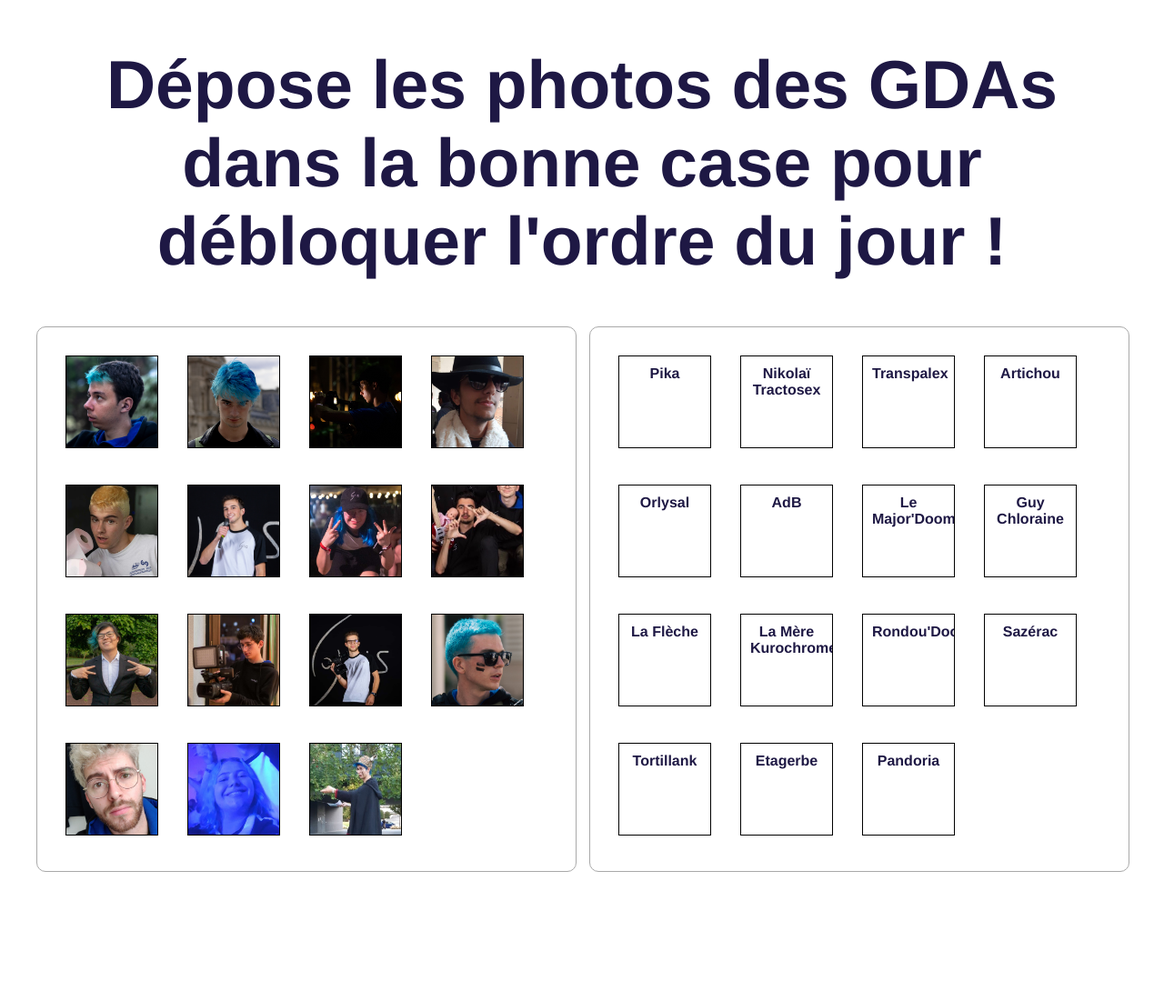
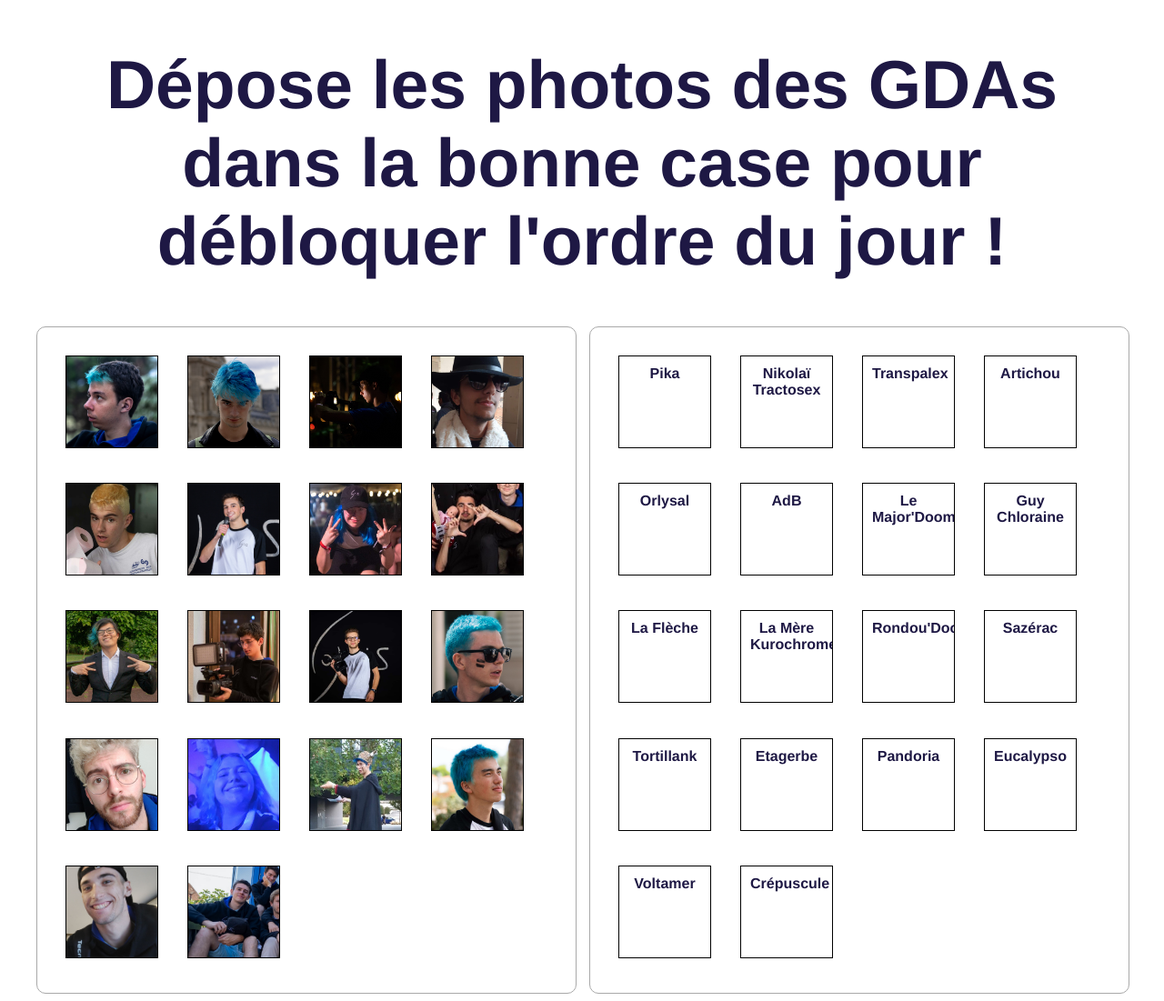
Before and after one commit to Pikashot/Pikashot.github.io, a plain HTML site: page index.html in a window 1280 px wide. Shown: the whole page at 91% size. Before the commit the page ends 967 px from the top, so only its background shows below. Drawn offline with Linux system fonts and the light colour scheme.

Commit message:
Rajout de trois personnes

```diff
--- a/index.html
+++ b/index.html
@@ -59,6 +59,15 @@
             <div class="img-container" ondrop="drop(event)">
                 <img src="images/LaMereKurochrome.jpg" id="lamerekurochrome" draggable="true" ondragstart="drag(event)">
             </div>
+            <div class="img-container" ondrop="drop(event)">
+                <img src="images/Voltamer.jpeg" id="voltamer" draggable="true" ondragstart="drag(event)">
+            </div>
+            <div class="img-container" ondrop="drop(event)">
+                <img src="images/Crepuscule.jpg" id="crepuscule" draggable="true" ondragstart="drag(event)">
+            </div>
+            <div class="img-container" ondrop="drop(event)">
+                <img src="images/Eucalypso.jpeg" id="eucalypso" draggable="true" ondragstart="drag(event)">
+            </div>
 
         </div>
         <div class="gallery" id="div2">
@@ -108,6 +117,15 @@
             <div class="img-container" id="pandoria-container" ondrop="drop(event)" ondragover="allowDrop(event)">
                 <h4 class="titre">Pandoria</h4>
             </div>
+            <div class="img-container" id="eucalypso-container" ondrop="drop(event)" ondragover="allowDrop(event)">
+                <h4 class="titre">Eucalypso</h4>
+            </div>
+            <div class="img-container" id="voltamer-container" ondrop="drop(event)" ondragover="allowDrop(event)">
+                <h4 class="titre">Voltamer</h4>
+            </div>
+            <div class="img-container" id="crepuscule-container" ondrop="drop(event)" ondragover="allowDrop(event)">
+                <h4 class="titre">Crépuscule</h4>
+            </div>
 
         </div>
 
```
Also changed, not shown: images/Crepuscule.jpg (added), images/Eucalypso.jpeg (added).
